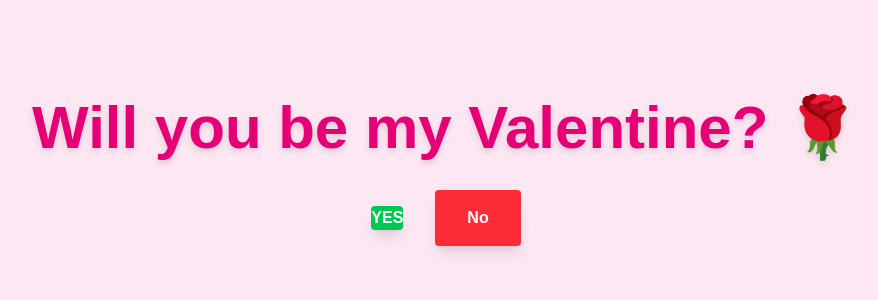
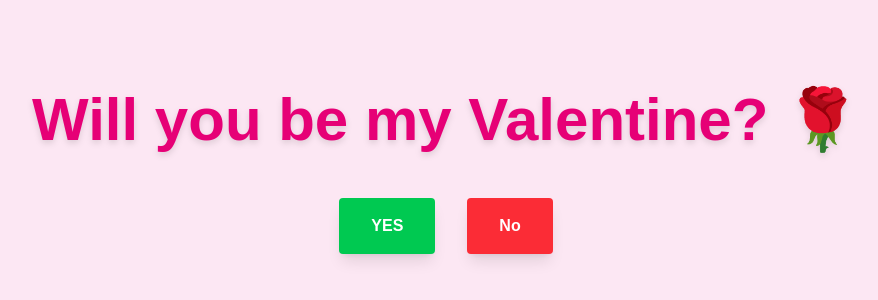
Before and after one commit to remorsilvajr/valentine-ashley, a Next.js app: page / in a window 1280 px wide. Shown: the part 228-528 px from the top of the page, without its empty margins (194-1072 px from the left). Built offline with nearby package versions, Linux system fonts and the light colour scheme.

Commit message:
Fixed colors and button sizes

```diff
--- a/src/app/page.tsx
+++ b/src/app/page.tsx
@@ -6,9 +6,8 @@ export default function Home() {
   const [noCount, setNoCount] = useState(0);
   const [yesPressed, setYesPressed] = useState(false);
 
-  // This calculates the size of the Yes button
-  // Base size is 1. Every click adds 30% (0.3) growth.
-  const yesButtonSize = noCount * 20 + 16;
+  // LOGIC: Start at scale 1. Every "No" click adds 0.3 (30%) to the size.
+  const yesButtonScale = 1 + (noCount * 0.3);
 
   function handleNoClick() {
     setNoCount(noCount + 1);
@@ -16,7 +15,6 @@ export default function Home() {
 
   function handleYesClick() {
     setYesPressed(true);
-    // Trigger the confetti explosion
     confetti({
       particleCount: 150,
       spread: 70,
@@ -26,14 +24,14 @@ export default function Home() {
   }
 
   // ---------------------------------------------------------
-  // VIEW 1: SHE SAID YES! (The Success Screen)
+  // VIEW 1: SUCCESS SCREEN
   // ---------------------------------------------------------
   if (yesPressed) {
     return (
-      <main className="flex min-h-screen flex-col items-center justify-center bg-gradient-to-br from-pink-200 via-red-100 to-pink-300 p-8 text-center animate-in fade-in zoom-in duration-500">
+      <main className="flex min-h-screen flex-col items-center justify-center bg-linear-to-br from-pink-200 via-red-100 to-pink-300 p-8 text-center animate-in fade-in zoom-in duration-500">
 
-        {/* Cute Header */}
-        <h1 className="text-6xl font-bold text-red-600 mb-4 drop-shadow-sm">
+        {/* Updated Header with Gradient Text */}
+        <h1 className="text-6xl font-bold mb-4 drop-shadow-sm text-transparent bg-clip-text bg-gradient-to-r from-red-400 to-red-800">
           Yeeeeeeyy!!! 💖
         </h1>
 
@@ -44,10 +42,10 @@ export default function Home() {
         {/* The Letter Card */}
         <div className="bg-white/80 backdrop-blur-sm p-8 rounded-2xl shadow-xl max-w-lg border-2 border-pink-200">
           <p className="text-gray-700 text-lg leading-relaxed text-left font-medium">
-            Dear <strong>Ashley Jane Silva My Baby</strong>,
+            Dear <strong>Ashley Silva My Baby</strong>,
             <br /><br />
             This is our 2nd valentine&apos;s na baby and I&apos;m so glad na we&apos;re still going strong japun hehe.
-            I hope this would be a good year and I really want to be with you najud :(
+            I hope this would be a good year and I really want to be with you najud
             Pero 3 months nalang man sad so laban HAHAHAHA.
             <br /><br />
             I love you so much my cutie baby, my sweetie pie honey bunch sugarplum humpty humpty dum {'>'}-{'<'}
@@ -63,30 +61,27 @@ export default function Home() {
   }
 
   // ---------------------------------------------------------
-  // VIEW 2: THE PROPOSAL (Question Screen)
+  // VIEW 2: PROPOSAL SCREEN
   // ---------------------------------------------------------
   return (
     <main className="flex min-h-screen flex-col items-center justify-center bg-pink-100 p-4 overflow-hidden relative">
 
-      {/* Optional: Add a cute GIF here if you want! */}
-      {/* <img src="https://media.tenor.com/..." className="h-[200px]" /> */}
-
-      <h1 className="text-4xl md:text-6xl font-bold text-pink-600 mb-8 text-center drop-shadow-md">
+      <h1 className="text-4xl md:text-6xl font-bold text-pink-600 mb-12 text-center drop-shadow-md">
         Will you be my Valentine? 🌹
       </h1>
 
       <div className="flex flex-col md:flex-row items-center justify-center gap-8">
 
-        {/* The YES Button (Grows on every No click) */}
+        {/* YES BUTTON: Now uses 'scale' to grow smoothly */}
         <button
-          className="rounded bg-green-500 font-bold text-white hover:bg-green-600 transition-all duration-300 shadow-lg hover:shadow-xl hover:-translate-y-1"
-          style={{ fontSize: yesButtonSize }}
           onClick={handleYesClick}
+          className="rounded bg-green-500 px-8 py-4 font-bold text-white hover:bg-green-600 transition-all duration-300 shadow-lg hover:shadow-xl"
+          style={{ transform: `scale(${yesButtonScale})` }}
         >
           YES
         </button>
 
-        {/* The NO Button (Runs away logic implied by growing Yes button) */}
+        {/* NO BUTTON: Same initial size (px-8 py-4) */}
         <button
           onClick={handleNoClick}
           className="rounded bg-red-500 px-8 py-4 font-bold text-white hover:bg-red-600 transition-all duration-300 shadow-lg"
```
